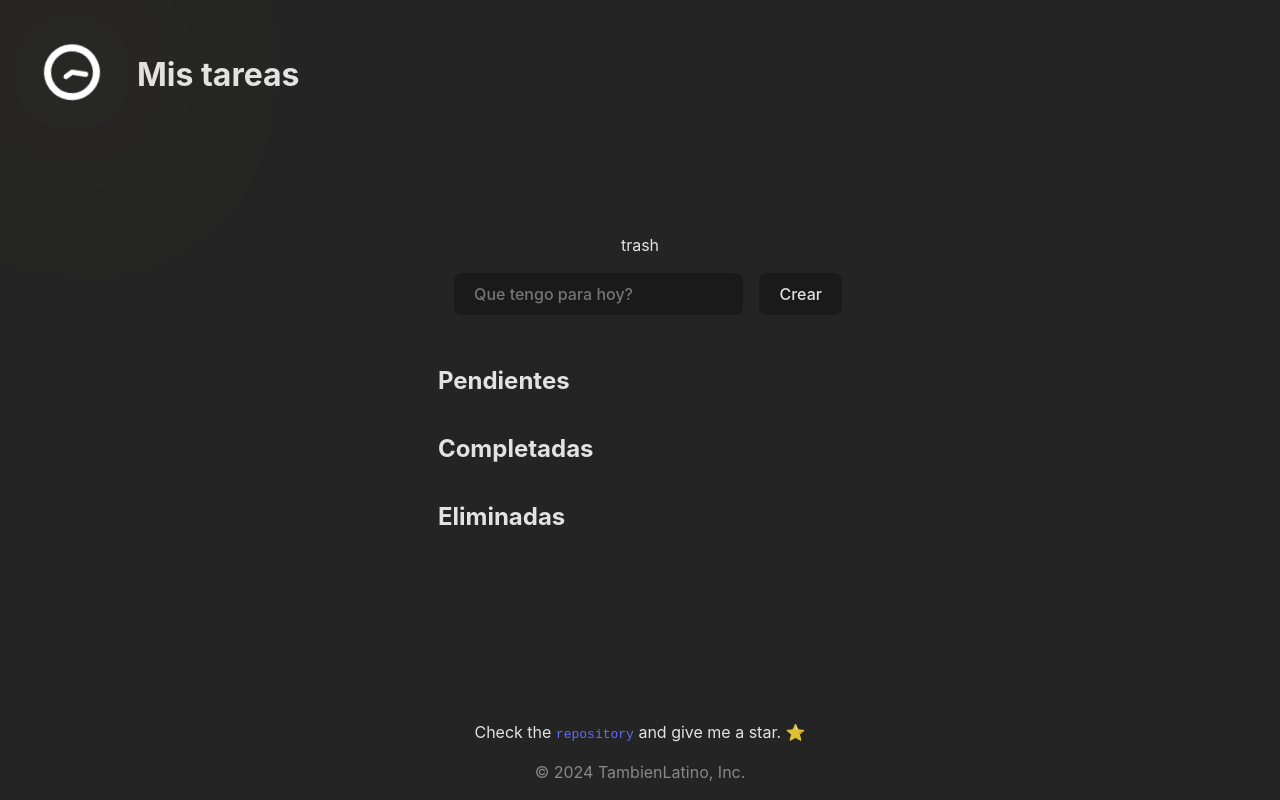
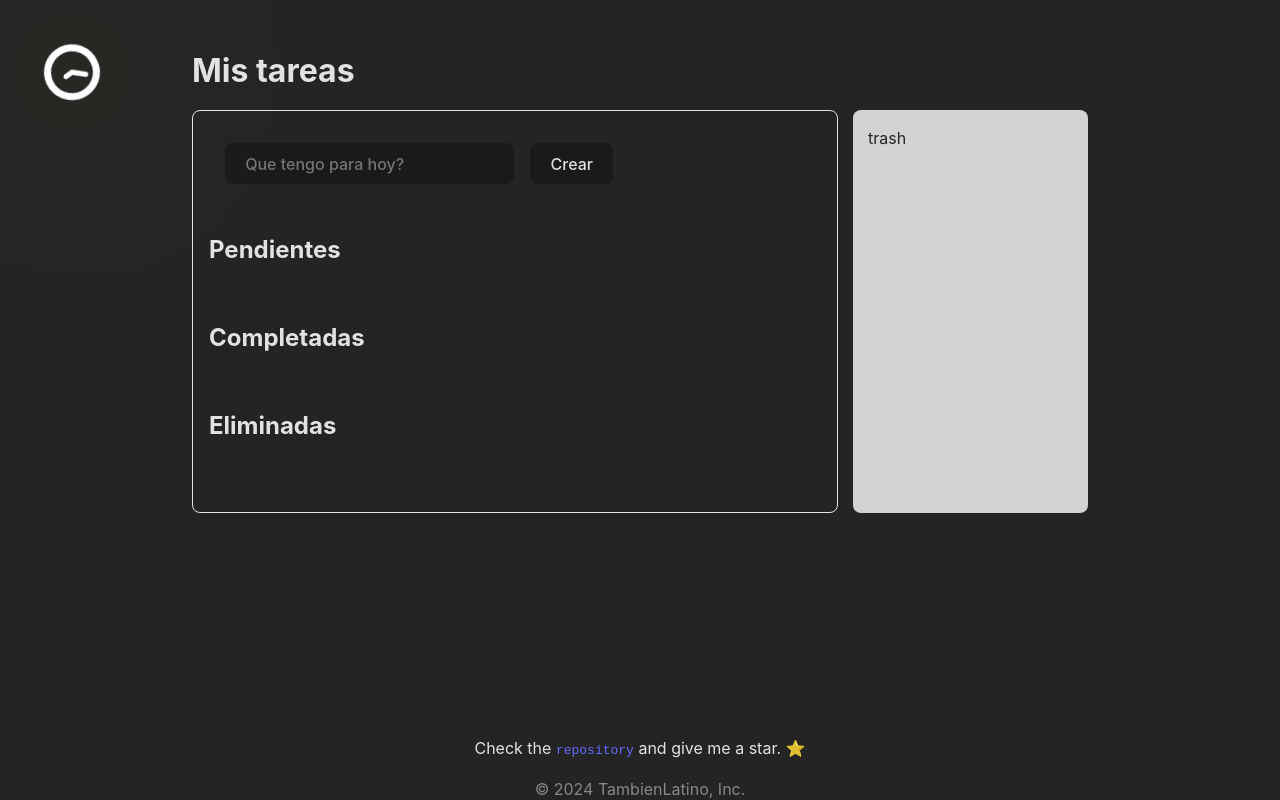
Before and after one commit to alsointech/todo-vite, a React (Vite) app: page / in a window 1280 px wide. Built offline with nearby package versions, Linux system fonts and the light colour scheme.

Commit message:
file update | updated html and css root handle

```diff
--- a/src/App.css
+++ b/src/App.css
@@ -1,8 +1,16 @@
 #root {
-  max-width: 1280px;
-  margin: 0 auto;
+  /* max-width: 1280px; */
+  /* margin: 0; */
   padding: 2rem;
-  text-align: center;
+  /* justify-content: center; */
+  /* display: flex; */
+}
+
+.foo {
+  display: flex;
+  align-items: center;
+  justify-content: center;
+  height: '100vh'
 }
 
 .logo {
--- a/src/App.jsx
+++ b/src/App.jsx
@@ -19,7 +19,7 @@ const Tasks = ({
     completed visible
     completed invisible */
 
-    return <>
+    return <div className='foo'>
         {tasks.map((task, index) => {
             // pending
             if (!completed && !task.completed && !deleted && task.visible) {
@@ -78,7 +78,7 @@ const Tasks = ({
 
 
         )}
-    </>
+    </div>
 }
 
 function App() {
@@ -114,18 +114,17 @@ function App() {
         })))
     };
 
-    return (
-        <>
+    return (<>
+        <header>
+            <h1>Mis tareas</h1>
+        </header>
         <nav>
             <a href="/" target="_blank">
                 <img src={clockIcon} className="logo" alt="clock logo" />
             </a>
-                <h1>Mis tareas</h1>
         </nav>
         <main>
             <article>
-                    trash
-                </article>
                 <form className='' onSubmit={handleInputValue}>
                     <input
                         value={title}
@@ -189,7 +188,10 @@ function App() {
                         deletedChange={handleDeletedChange}
                     />
                 </div>
-
+            </article >
+            <aside>
+                trash
+            </aside>
         </main >
         <footer>
             <p>Check the &#32;
--- a/src/index.css
+++ b/src/index.css
@@ -11,6 +11,11 @@
   text-rendering: optimizeLegibility;
   -webkit-font-smoothing: antialiased;
   -moz-osx-font-smoothing: grayscale;
+  /* flex-direction: column; */
+  /* align-self: center; */
+  display: flex;
+  justify-content: center;
+
 }
 
 a {
@@ -18,6 +23,7 @@ a {
   color: #646cff;
   text-decoration: inherit;
 }
+
 a:hover {
   color: #535bf2;
 }
@@ -30,16 +36,53 @@ nav {
   left: 0;
   width: 100%;
   align-items: center;
-  margin-bottom: 50px;
+}
+
+nav,
+header {
+  order: -1;
 }
 
 body {
   margin: 0;
-  display: flex;
-  place-items: center;
+
+  /* place-items: center; */
+  flex-direction: column;
   min-width: 320px;
+  width: 75%;
+  /* max-width: 75rem; */
   min-height: 100vh;
   background-color: #242424;
+}
+
+main {
+  display: flex;
+  /* flex-wrap: wrap; */
+  box-sizing: border-box;
+}
+
+
+
+article {
+  flex: 75%;
+  border-radius: 0.5em;
+  border-color: #d3d3d3;
+  border: 1px solid;
+  padding: 1rem;
+
+}
+
+aside {
+  padding: 1rem;
+  border-radius: 0.5em;
+  flex: 25%;
+  width: 30%;
+  padding-left: 15px;
+  margin-left: 15px;
+  float: right;
+  /* font-style: italic; */
+  background-color: lightgray;
+  color: #242424;
 }
 
 footer {
@@ -48,6 +91,7 @@ footer {
   text-align: center;
   left: 0;
   width: 100%;
+  height: 5rem;
 }
 
 h1 {
@@ -91,7 +135,7 @@ input {
   font-family: inherit;
   color: inherit;
   background-color: #1a1a1a;
-  cursor:text;
+  cursor: text;
   transition: border-color 0.25s;
   margin: 1rem;
 }
```
Lines whose indentation alone changed are shown as unchanged.
